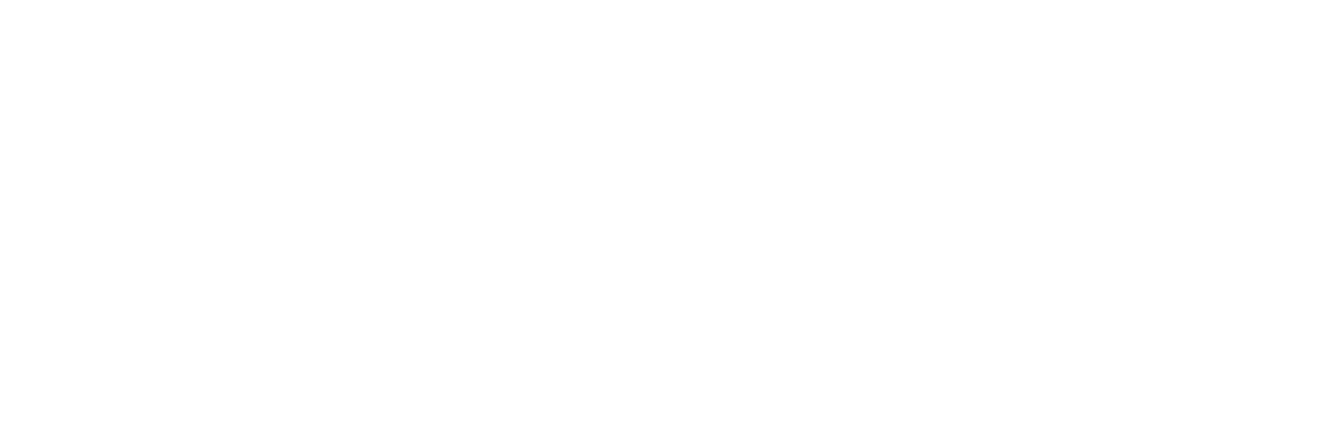
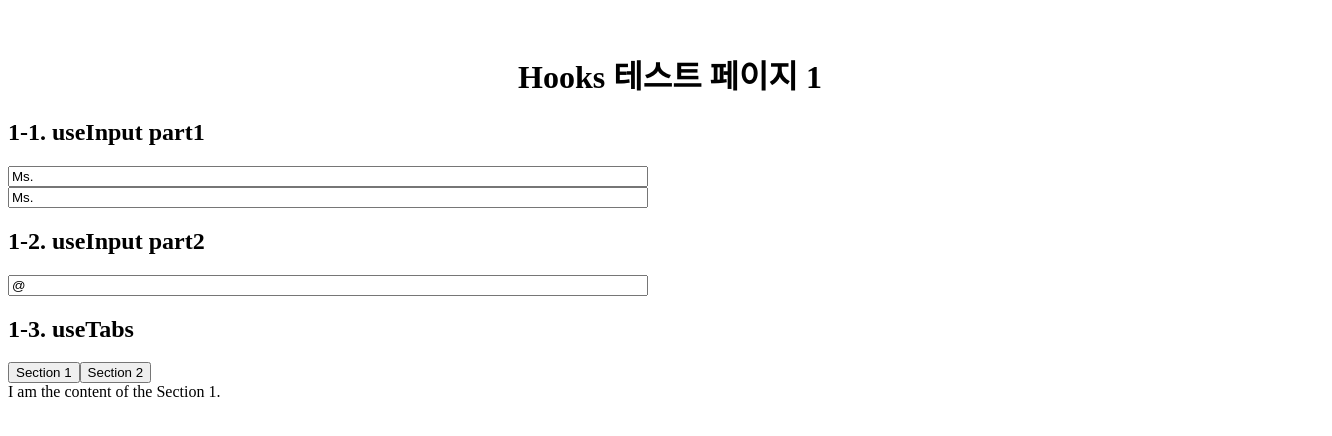
Before and after one commit to yennie37/react_proyen, a React (Create React App) app: page /testPage/hooks1 in a window 1280 px wide. Before the commit this address had no page. Shown: the top 436 px of the page, 1332 px wide, since content can reach past the window. Built offline with nearby package versions, Linux system fonts and the light colour scheme.

Commit message:
[노마드코더] 실전형 React Hook 10 (~#1.3)

```diff
--- a/src/App.js
+++ b/src/App.js
@@ -9,7 +9,8 @@
 
 import Home from "./routes/Home";
 import Detail from "./routes/Detail";
-import Hooks10 from "./routes/Hooks10";
+import Hooks10_1 from "./routes/Hooks10_1";
+import Hooks10_2 from "./routes/Hooks10_2";
 
 function App() {
   // 기존에 영화목록 보여줬었는데, 이제는 router를 render할 것.
@@ -21,7 +22,8 @@
       <Routes>
         <Route path={`${process.env.PUBLIC_URL}/`} element={<Home/>}/>
         {/** ':'를 빼놓지말고 꼭 써야함! 안그럼 단순 string으로 id가 출력됨 */}
-        <Route path={"/testPage/hooks"} element={<Hooks10/>}/>
+        <Route path="/testPage/hooks1" element={<Hooks10_1/>}/>
+        <Route path="/testPage/hooks2" element={<Hooks10_2/>}/>
         <Route path="/movie/:id" element={<Detail/>}/>
         <Route path="/about-us" element={<h1>Hello</h1>}/>
       </Routes>
--- a/src/routes/Hooks10.js
+++ b/src/routes/Hooks10_1.js
@@ -30,17 +30,47 @@
   return {value, onChange};
 };
 
-function Hooks10() {
+// 1-3
+const content = [
+  {
+    tab: "Section 1",
+    content: "I am the content of the Section 1."
+  },
+  {
+    tab: "Section 2",
+    content: "I am the content of the Section 2."
+  }
+];
+
+// 1-3
+const useTabs = (initialTab, allTabs) => {
+  const [currentIndex, setCurrentIndex] = useState(initialTab);
+
+  if(!allTabs || !Array.isArray(allTabs)) {
+    return; // 배열이 아닐때 리턴
+  }
+
+  return {
+    currentItem: allTabs[currentIndex],
+    changeItem: setCurrentIndex
+  };
+};
+
+function Hooks10_1() {
+  // 1-1
   const maxLen = value => value.length <= 10;
   const name = useInput("Ms.", maxLen);
 
-  // @를 포함하고 있으면 true
+  // 1-2 @를 포함하고 있으면 true
   const exceptStr = value => value.includes("@");
   const email = useInput("@", exceptStr);
 
+  // 1-3
+  const {currentItem, changeItem} = useTabs(0, content);
+
   return (
     <div>
-      <h1 className={styles.title}>Hooks 테스트 페이지</h1>
+      <h1 className={styles.title}>Hooks 테스트 페이지 1</h1>
       <div>
         <h2>1-1. useInput part1</h2>
         {/* value={name.value} onChange={name.onChange} 를 {...name}으로 줄여서 사용 가능. */}
@@ -50,9 +80,19 @@
         {/* validation */}
         <h2>1-2. useInput part2</h2>
         <input className={styles.input} placeholder="이메일을 입력하세요 " {...email}/>
+
+        <h2>1-3. useTabs</h2>
+        <div>
+          {content.map((section, index) => (
+            <button key={index} onClick={() => changeItem(index)}>{section.tab}</button>
+          ))}
+          <div>
+            {currentItem.content}
+          </div>
+        </div>
       </div>
     </div>
   );
 }
 
-export default Hooks10;
+export default Hooks10_1;
--- /dev/null
+++ b/src/routes/Hooks10_2.js
@@ -0,0 +1,18 @@
+/** App component 전체를 가지고 있는 홈 라우트 */
+import {useState} from "react";
+import styles from "./Hooks10.module.css";
+
+function Hooks10_2() {
+  return (
+    <div>
+      <h1 className={styles.title}>Hooks 테스트 페이지 2</h1>
+      <div>
+        <h2>2-1. useTitle</h2>
+        <input className={styles.input} placeholder="이름을 입력하세요2 " {...name}/>
+      </div>
+
+    </div>
+  );
+}
+
+export default Hooks10_2;
```
